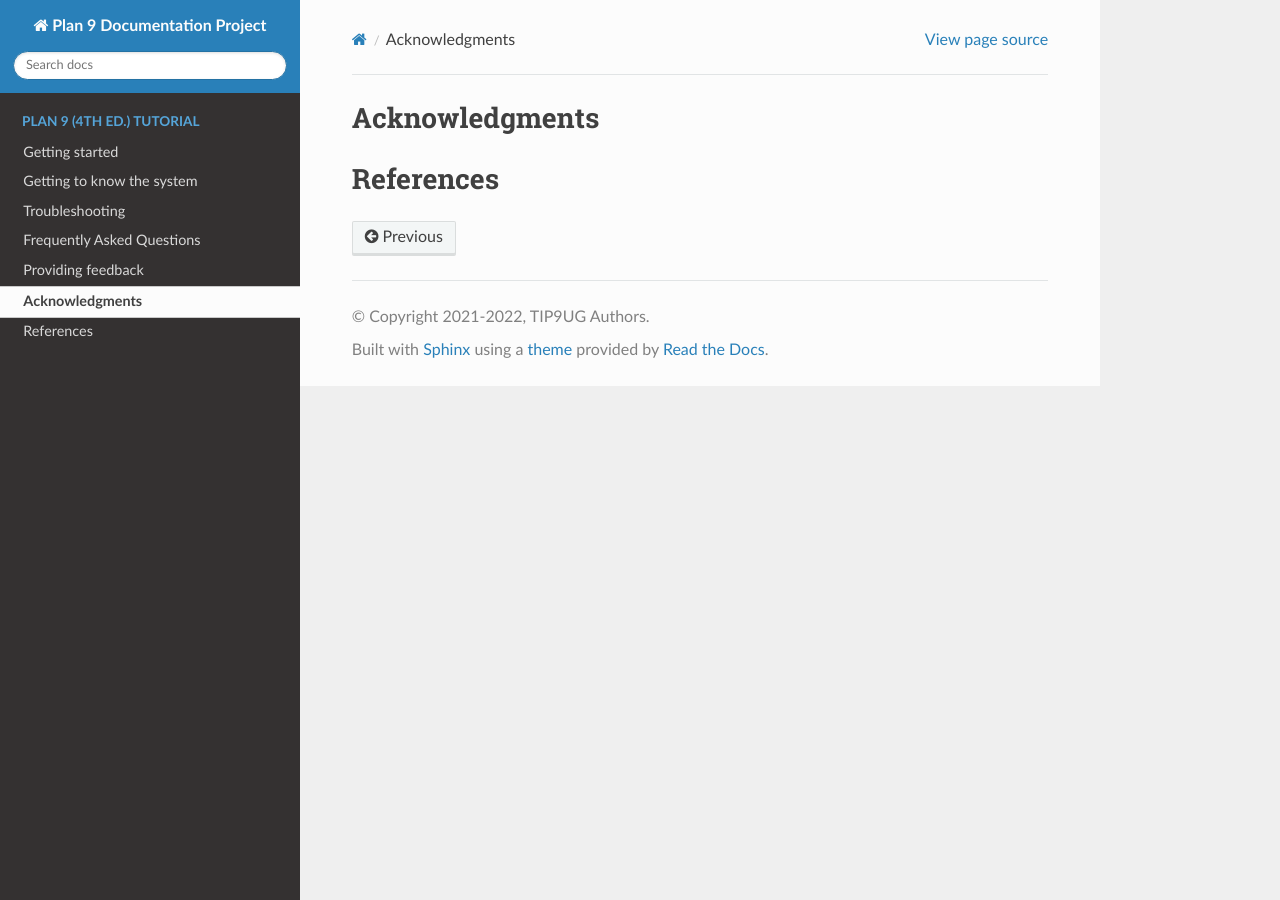
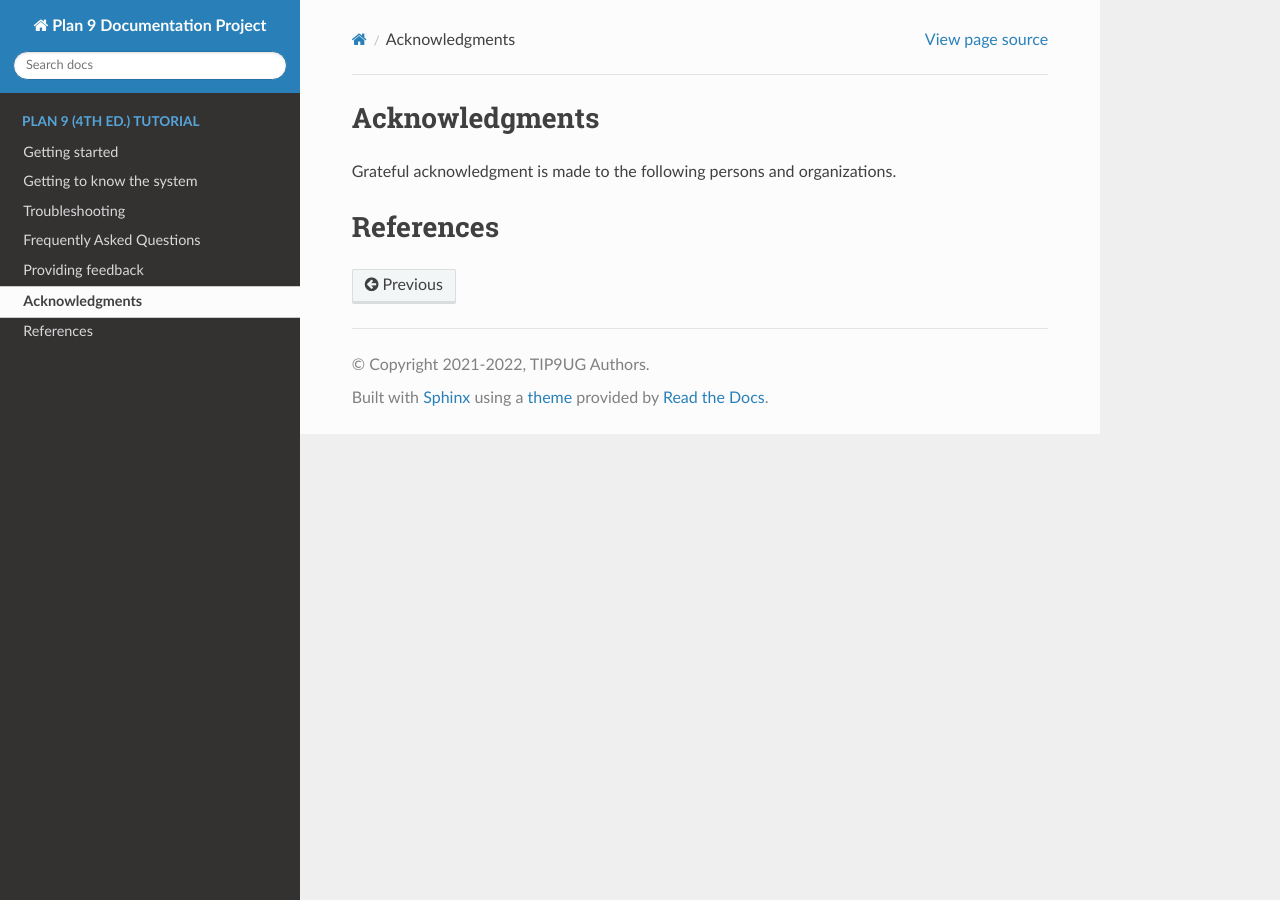
Before and after one commit to tip9ug/plan9-4th-edition-tutorial, a Sphinx documentation site: the page built from source/user/acknowledgments.md, in a window 1280 px wide. Built offline with Sphinx 7.4.7 and the Read the Docs theme 2.0.0, drawn with Linux system fonts in a browser that asks for light colours.

Commit message:
Revised text

```diff
--- a/source/user/acknowledgments.md
+++ b/source/user/acknowledgments.md
@@ -1,3 +1,5 @@
 ## Acknowledgments
 
+Grateful acknowledgment is made to the following persons and organizations.
+
 ## References
```
